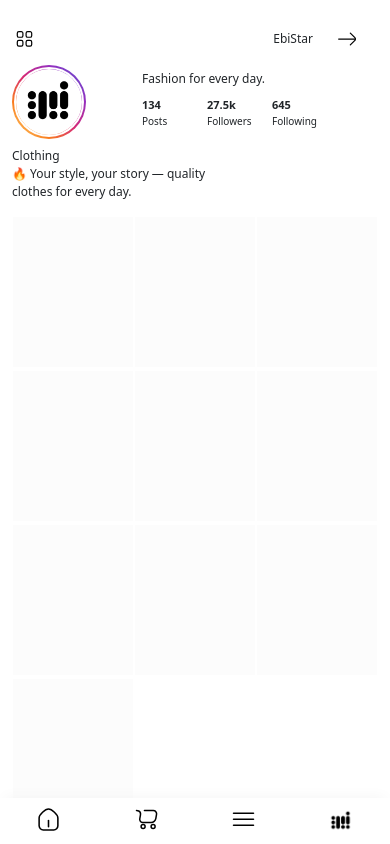
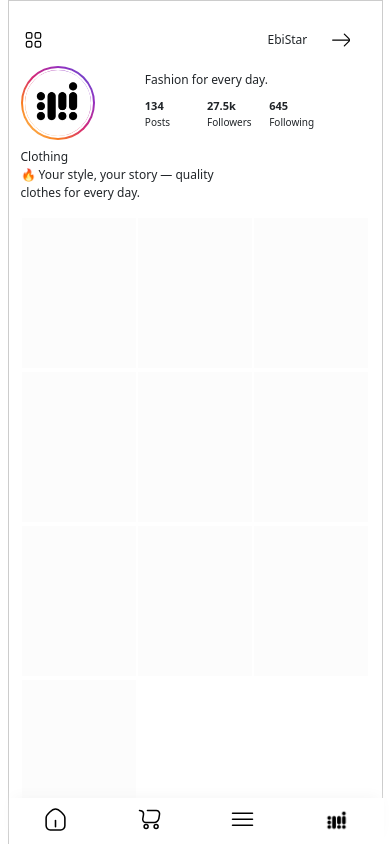
Before and after one commit to EbiStar-Dev/Storefront, a plain HTML site: page index.html in a window 390 px wide. Drawn offline with Linux system fonts and the light colour scheme.

Commit message:
fix footer overflow and responsiveness

```diff
--- a/index.html
+++ b/index.html
@@ -10,6 +10,7 @@
 </head>
 
 <body>
+<div class="app-container">
 <header class="header">
 <div class="container">
     <div class="row">
@@ -102,6 +103,7 @@
         </div>
     </div>
 </footer>
+</div>
 <script src="style/js/bootstrap.bundle.min.js"></script>
 </body>
 
--- a/style/css/style.css
+++ b/style/css/style.css
@@ -2,6 +2,21 @@
 span,p{
     font-size: 12px;
 }
+
+:root {
+  --iphone-x-width: 375px;
+  --iphone-x-height: 812px;
+}
+
+.app-container {
+  width: var(--iphone-x-width);
+  max-width: 100%;
+  margin: 0 auto;
+  min-height: 100vh;
+  border: 1px solid #ccc;
+  overflow-x: hidden;
+}
+
 /* End - All Style */
 .header{
     margin-top: 25px;
@@ -9,10 +24,12 @@ span,p{
 .footer{
     position: fixed;
     bottom: 0px;
-    width: 100%;
+    width: 375px;
+    max-width: 100%;
     background-color: #fff;
     padding: 8px 0px;
     box-shadow: 0px -5px 15px -5px #f4f4f4;
+  z-index: 1000;
 }
 /* --- Profile -> Logo */
 .logo-followers .logo{
```
